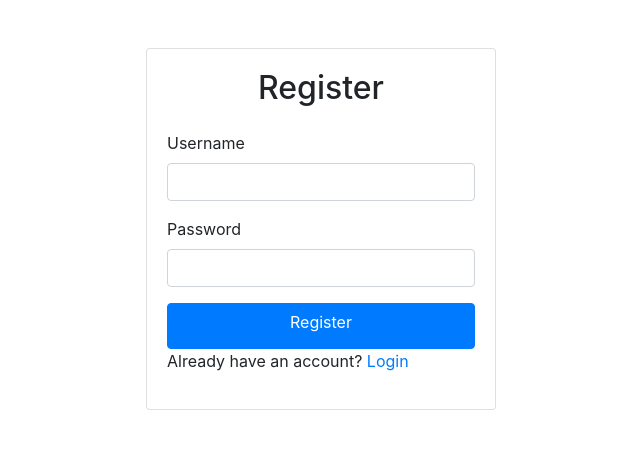
After one commit to jedrzejkopiszka/weatherApp, a Flask app: page /register in a window 1280 px wide. The commit adds this page. Shown: the top 449 px of the page, without its empty margins (319-959 px from the left). Run offline with Flask 3, Linux system fonts and the light colour scheme; parts of the project's set-up code (start-up, migrations or seed data) failed here and were passed over; some libraries are stand-ins or nearby versions.

Commit message:
Registration and Login working via DB

```diff
--- a/app.py
+++ b/app.py
@@ -41,17 +41,26 @@ users = {'admin': {'password': 'admin'}}
 def load_user(user_id):
     return User.query.get(int(user_id))
 
-@app.route('/register', methods=['POST'])
+class RegisterForm(FlaskForm):
+    username = StringField('Username', validators=[DataRequired()])
+    password = PasswordField('Password', validators=[DataRequired()])
+    submit = SubmitField('Register')
+
+@app.route('/register', methods=['GET', 'POST'])
 def register():
-    username = request.form.get('username')
-    password = request.form.get('password')
+    form = RegisterForm()
+    if request.method == 'POST':
+        username = request.form.get('username')
+        password = request.form.get('password')
 
-    hashed_password = generate_password_hash(password, method='sha256')
+        hashed_password = generate_password_hash(password, method='sha256')
 
-    new_user = User(username=username, password=hashed_password)
-    db.session.add(new_user)
-    db.session.commit()
-    return 'Registered successfully', 201
+        new_user = User(username=username, password=hashed_password)
+        db.session.add(new_user)
+        db.session.commit()
+        return jsonify({'status': 'success'})
+    else :
+        return render_template('register.html', form=form)
 
 class LoginForm(FlaskForm):
     username = StringField('Username', validators=[DataRequired()])
--- /dev/null
+++ b/check_db_entries.py
@@ -0,0 +1,6 @@
+from app import app, db, User  # make sure to import your db and User model
+
+with app.app_context():
+    users = User.query.all()
+    for user in users:
+        print(user.username, user.password)
--- a/templates/index.html
+++ b/templates/index.html
@@ -32,6 +32,7 @@
                                 </li>
                                 {% else %}
                                 <li class="nav-item">
+                                    <a class="nav-link" href="/register">Register</a>
                                     <a class="nav-link" href="/login">Login</a>
                                 </li>
                                 {% endif %}
--- a/templates/login.html
+++ b/templates/login.html
@@ -47,8 +47,8 @@
         } else {
             alert(data.message);  // Show the error message as a popup.
         }
+        });
     });
-});
 </script>
 </body>
 </html>
--- /dev/null
+++ b/templates/register.html
@@ -0,0 +1,54 @@
+<!DOCTYPE html>
+<html>
+<head>
+    <title>Register</title>
+    <link rel="stylesheet" href="https://maxcdn.bootstrapcdn.com/bootstrap/4.5.2/css/bootstrap.min.css">
+</head>
+<body>
+    <div class="container mt-5">
+        <div class="row justify-content-center">
+            <div class="col-md-4">
+                <div class="card">
+                    <div class="card-body">
+                        <h2 class="text-center mb-4">Register</h2>
+                        <form id="registerForm" method="post">
+                            {{ form.hidden_tag() }}
+                            <div class="form-group">
+                                {{ form.username.label }} {{ form.username(class="form-control") }}
+                            </div>
+                            <div class="form-group">
+                                {{ form.password.label }} {{ form.password(class="form-control") }}
+                            </div>
+                            <button type="submit" class="btn btn-primary btn-block">{{ form.submit.label }}</button>
+                        </form>
+                        <p>Already have an account? <a href="/login">Login</a></p>
+                    </div>
+                </div>
+            </div>
+        </div>
+    </div>
+</body>
+<script>
+    document.getElementById('registerForm').addEventListener('submit', function(e) {
+    e.preventDefault();
+
+    const formData = new URLSearchParams(new FormData(e.target)).toString();
+
+    fetch('/register', {
+        method: 'POST',
+        headers: {
+            'Content-Type': 'application/x-www-form-urlencoded'
+        },
+        body: formData
+    })
+    .then(response => response.json())
+    .then(data => {
+        if (data.status === 'success') {
+            window.location.href = '/';  // Redirect to the main page or dashboard.
+        } else {
+            alert(data.message);  // Show the error message as a popup.
+        }
+        });
+    });
+</script>
+</html>
```
Also changed, not shown: 1 other file.
